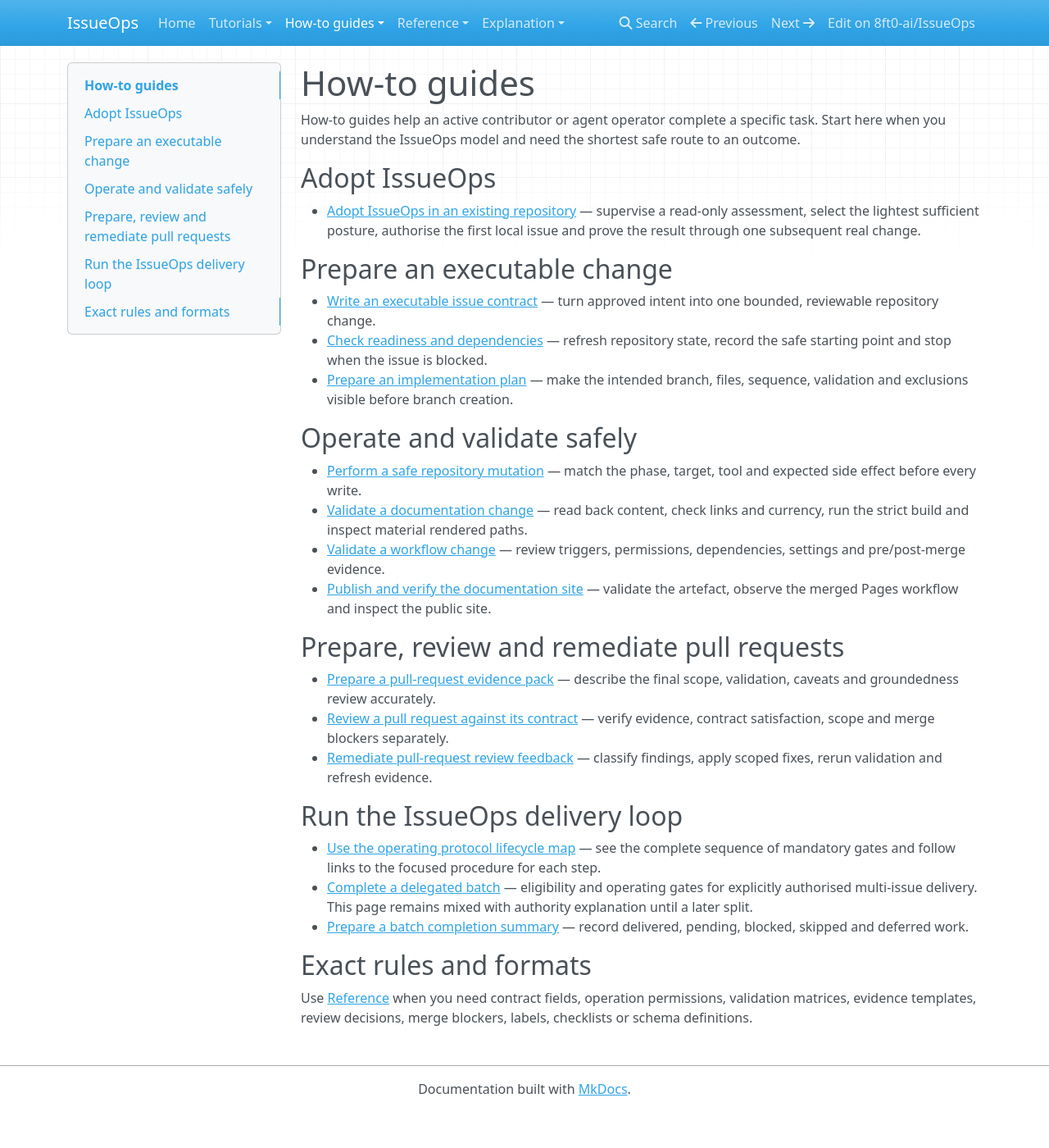
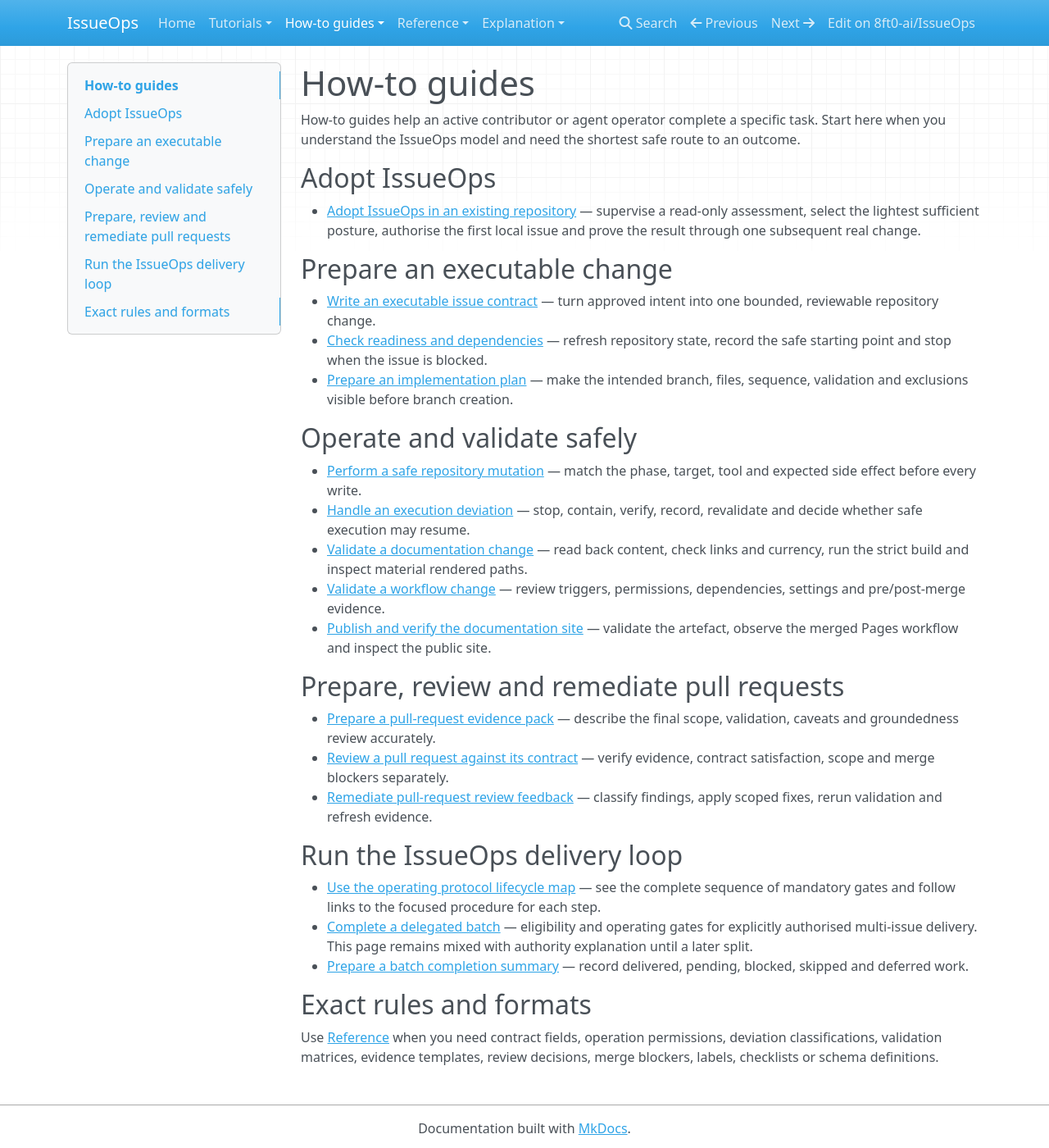
Before and after one commit to 8ft0-ai/IssueOps, an MkDocs documentation site: the page built from docs/how-to/index.md, in a window 1280 px wide and 1400 px high. Shown: the whole window at 82% size. Built offline with MkDocs 1.6.1, drawn with Linux system fonts in a browser that asks for light colours; nearby versions of some CDN libraries.

Commit message:
Index execution-deviation handling guide

```diff
--- a/docs/how-to/index.md
+++ b/docs/how-to/index.md
@@ -15,6 +15,7 @@
 ## Operate and validate safely
 
 - [Perform a safe repository mutation](perform-safe-repository-mutation.md) — match the phase, target, tool and expected side effect before every write.
+- [Handle an execution deviation](handle-execution-deviation.md) — stop, contain, verify, record, revalidate and decide whether safe execution may resume.
 - [Validate a documentation change](validate-documentation-change.md) — read back content, check links and currency, run the strict build and inspect material rendered paths.
 - [Validate a workflow change](validate-workflow-change.md) — review triggers, permissions, dependencies, settings and pre/post-merge evidence.
 - [Publish and verify the documentation site](publish-and-verify-documentation-site.md) — validate the artefact, observe the merged Pages workflow and inspect the public site.
@@ -33,4 +34,4 @@
 
 ## Exact rules and formats
 
-Use [Reference](../reference/index.md) when you need contract fields, operation permissions, validation matrices, evidence templates, review decisions, merge blockers, labels, checklists or schema definitions.
+Use [Reference](../reference/index.md) when you need contract fields, operation permissions, deviation classifications, validation matrices, evidence templates, review decisions, merge blockers, labels, checklists or schema definitions.
```
